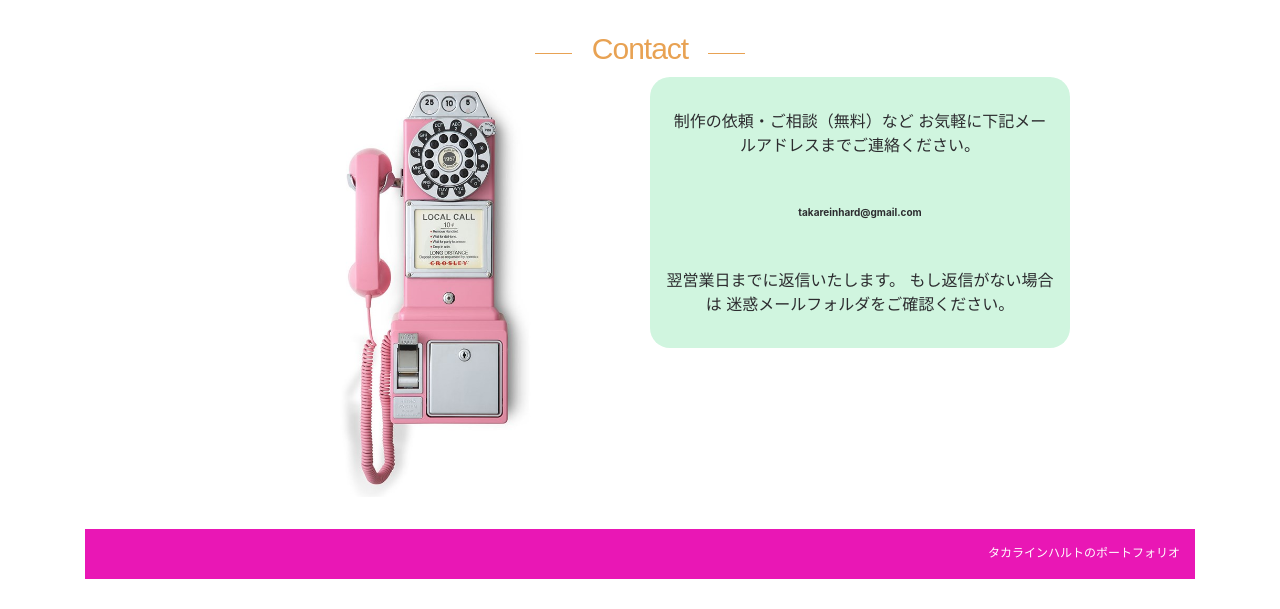
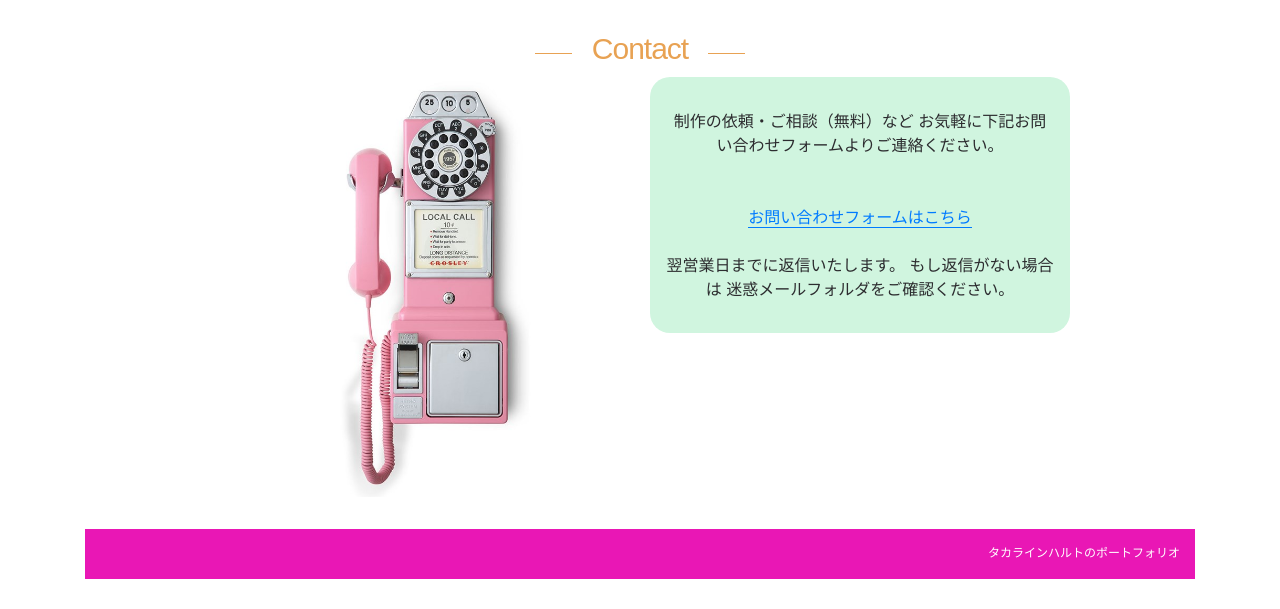
Before and after one commit to takareinhard/-portfolio-pages, a plain HTML site: page index.html in a window 1280 px wide. Shown: the part 3212-3821 px from the top of the page. Drawn offline with nearby package versions, Linux system fonts and the light colour scheme.

Commit message:
お問い合わせフォーム設置

```diff
--- a/css/special.css
+++ b/css/special.css
@@ -455,3 +455,7 @@ figure {
         transform : translateY(-50%);
     }
 }
+
+.query {
+ border-bottom:1px solid #007bff;
+}
--- a/index.html
+++ b/index.html
@@ -280,10 +280,10 @@
                 <div class="make_sentence" id="contact">
                   <br>
                   <p>制作の依頼・ご相談（無料）など
-                    お気軽に下記メールアドレスまでご連絡ください。</p>
+                    お気軽に下記お問い合わせフォームよりご連絡ください。</p>
                     <br>
                     <br>
-                  <p id=bold>takareinhard@gmail.com</p>
+                  <a href="https://forms.gle/Xy7uHvbUBP8ZBNSV8" class="query">お問い合わせフォームはこちら</a>
                   <br>
                   <br>
                   <p></p>
```
